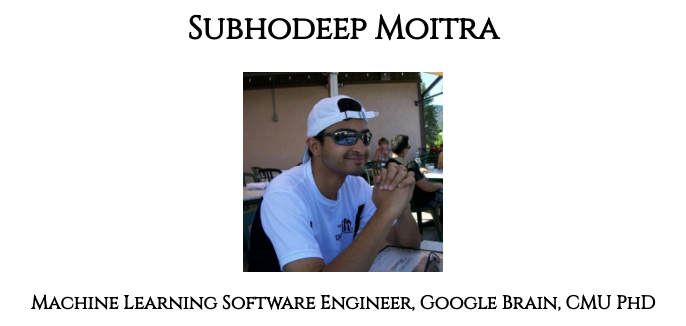
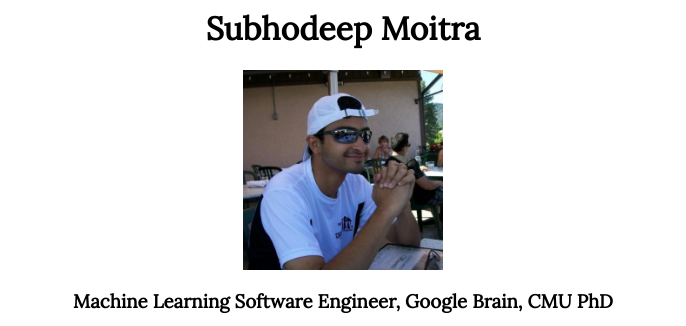
Before and after one commit to smoitra87/me, a plain HTML site: page index.html in a window 1280 px wide. Shown: the top 326 px of the page, without its empty margins (297-983 px from the left). Drawn offline with Linux system fonts and the light colour scheme.

Commit message:
Update index.html

```diff
--- a/index.html
+++ b/index.html
@@ -9,11 +9,11 @@
 <meta name="viewport" content="width=device-width, initial-scale=1.0">
 <link rel="shortcut icon" href="/images/logo.png" />
 <link rel="stylesheet" href="https://cdnjs.cloudflare.com/ajax/libs/font-awesome/4.7.0/css/font-awesome.min.css">
-<link href='https://fonts.googleapis.com/css?family=Cinzel' rel='stylesheet'>
+<link href='https://fonts.googleapis.com/css?family=Lora' rel='stylesheet'>
 <script src='https://www.google.com/recaptcha/api.js'></script>
 <style>
 body {
-    font-family: 'Cinzel', serif;
+    font-family: 'Lora', serif;
 }
 </style>
 
```
